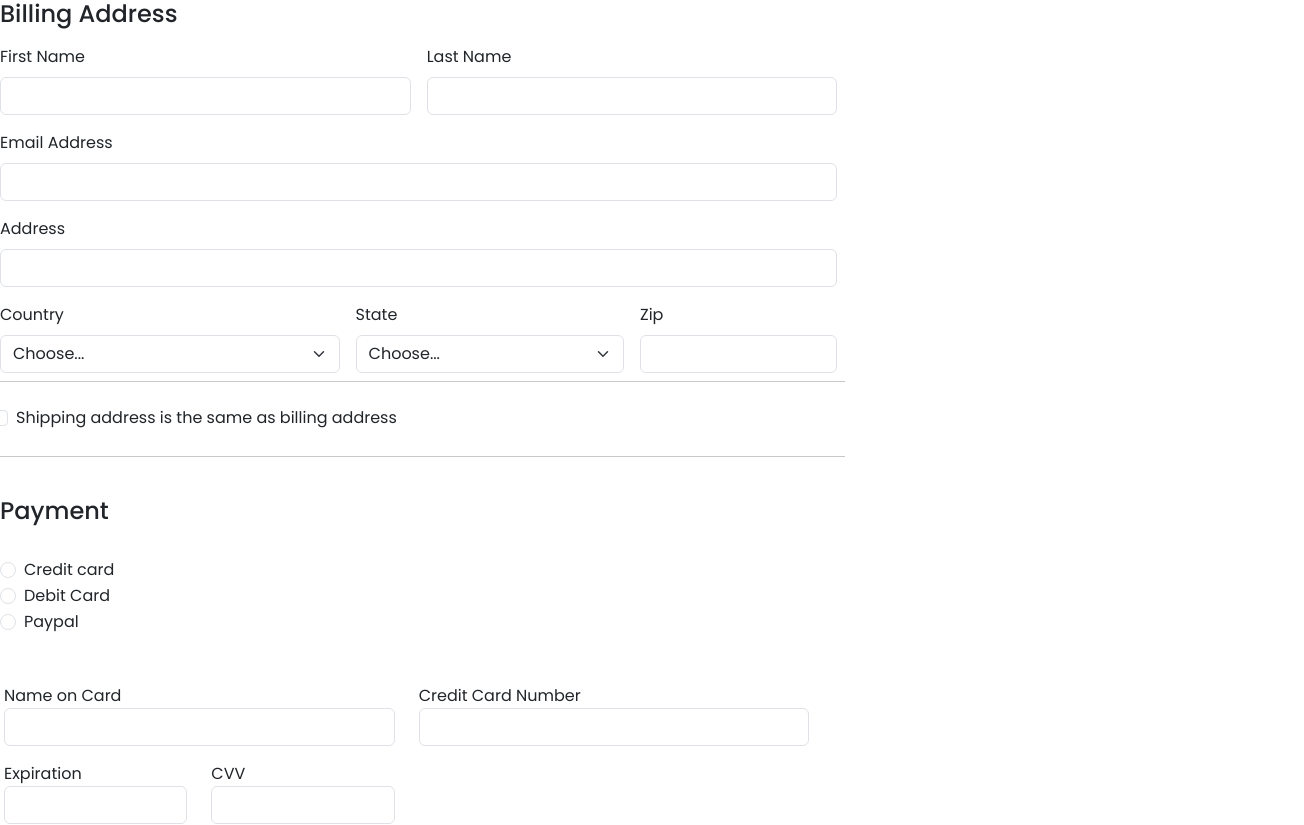
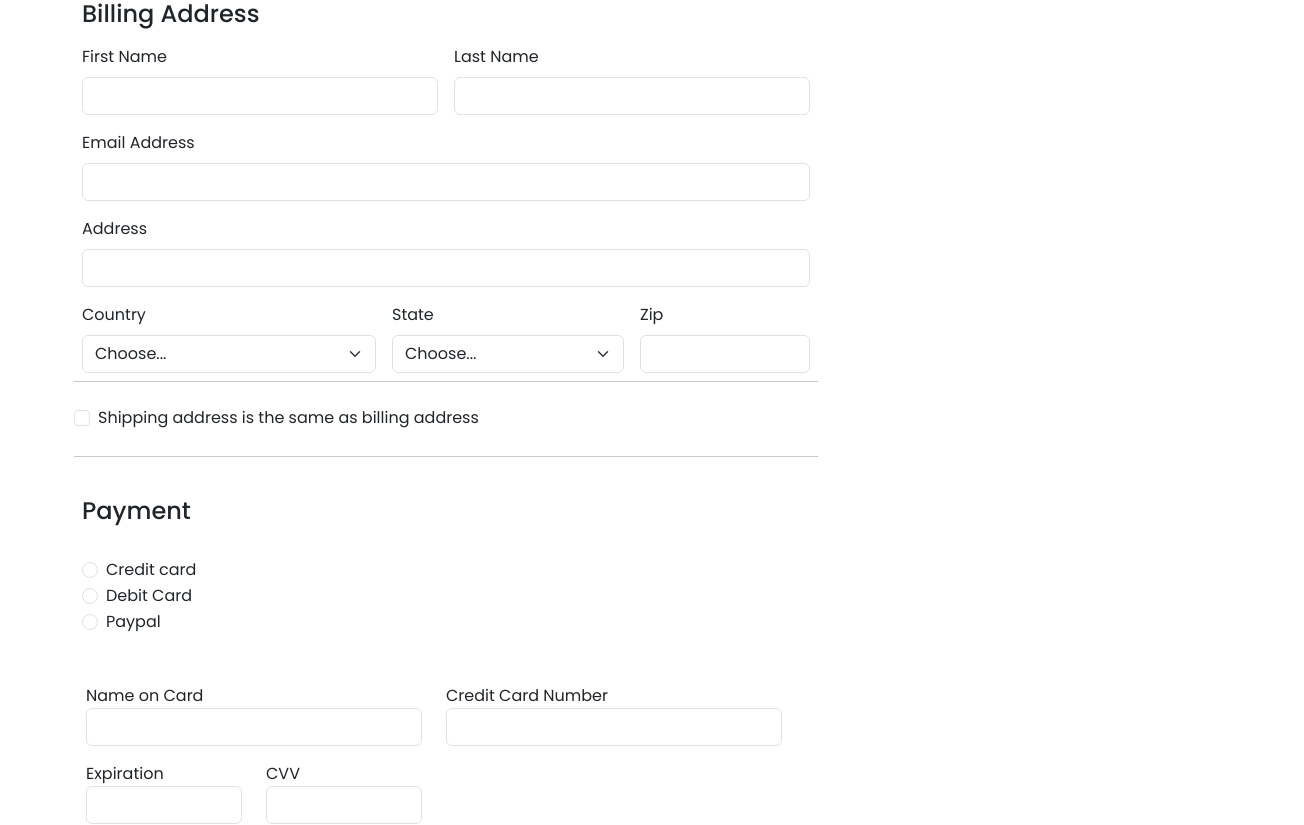
Before and after one commit to Uwa-T1m/mart-complete, a React (Create React App) app: page /checkout in a window 1280 px wide. Shown: the top 825 px of the page, 1304 px wide, since content can reach past the window. Built offline with nearby package versions, Linux system fonts and the light colour scheme.

Commit message:
first commit

```diff
--- a/src/pages/Checkout.jsx
+++ b/src/pages/Checkout.jsx
@@ -1,8 +1,9 @@
-import { Row, Col } from "react-bootstrap"
+import { Row, Col, Container } from "react-bootstrap"
 
 const Checkout = () => {
   return (
-    <Row className="g-5">
+   <Container>
+     <Row className="g-5">
         <Col md={7} lg={8}>
         <h4 className="mb-3">Billing Address</h4>
         <form action="" className="needs-validation">
@@ -87,6 +88,7 @@ const Checkout = () => {
         </form>
         </Col>
     </Row>
+   </Container>
   )
 }
 
```
